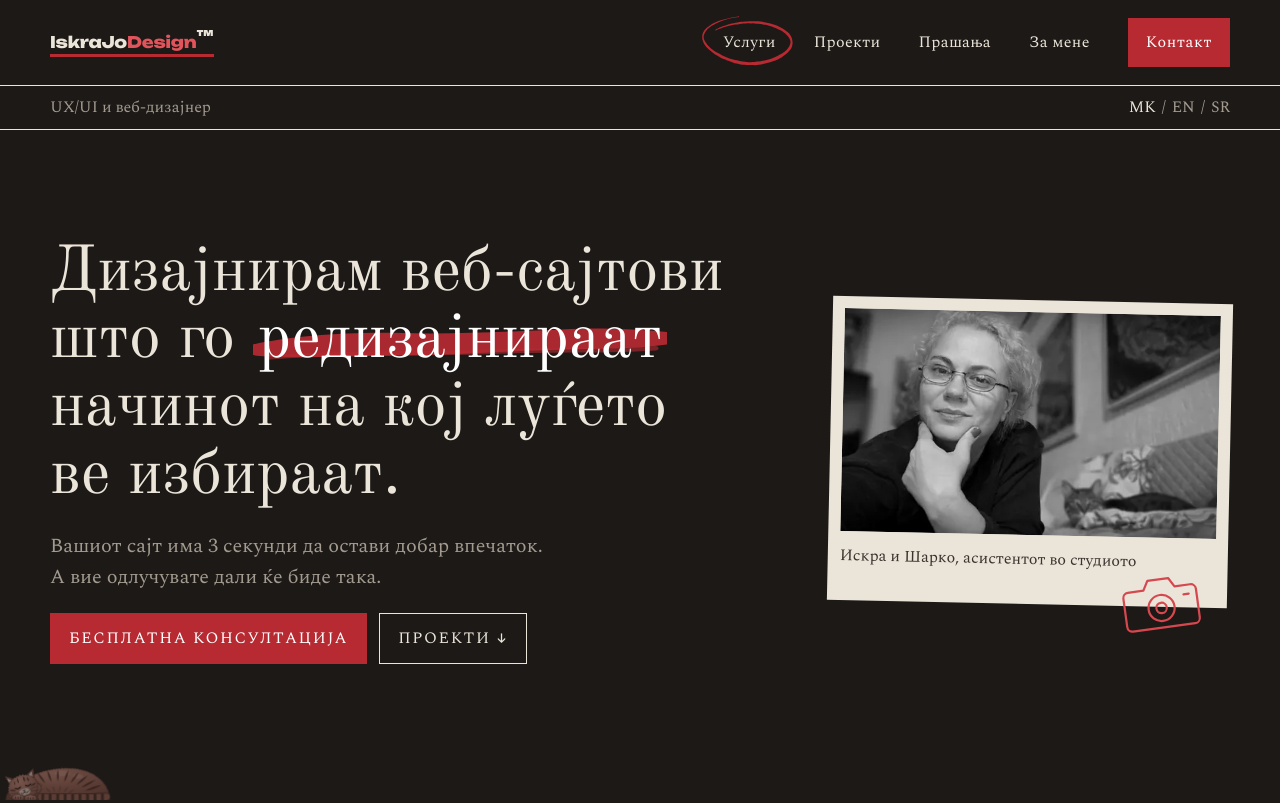
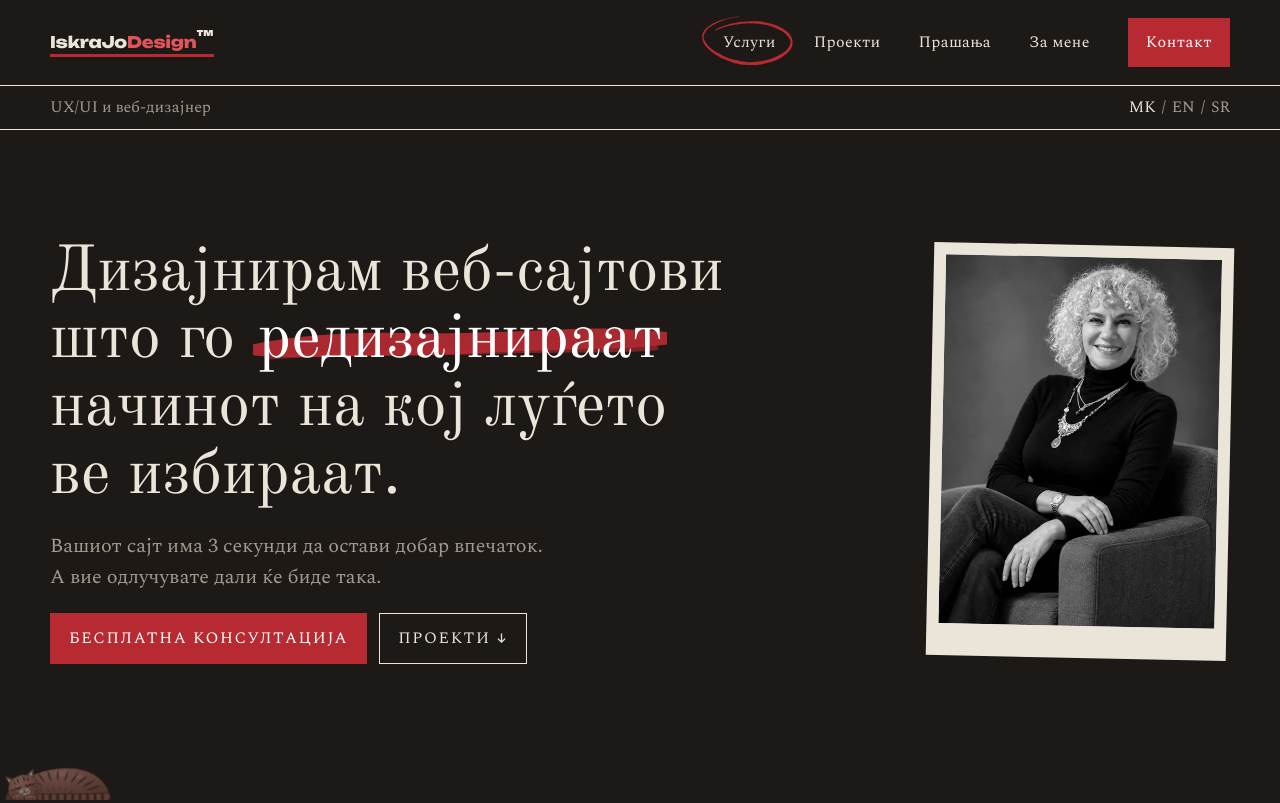
Before and after one commit to iskrajodesign/portfolio, a plain HTML site: page index.html in a window 1280 px wide. Shown: the top 803 px of the page. Drawn offline with Linux system fonts and the light colour scheme.

Commit message:
Swap Hero and About photos, new studio portrait in Hero, remove hero camera icon
Co-Authored-By: Claude Sonnet 5.5 <noreply@anthropic.com>
Claude-Session: https://claude.ai/code/session_01KhgrzVzz3ZLcTafvGmocc7

```diff
--- a/index.html
+++ b/index.html
@@ -954,6 +954,13 @@ main:focus{outline:none}
 
 /* v44 karusel: se gledaat ~4 odednas, se vrtat site fotografii */
 .ab-bot-r .ph-track img{height:180px}
+
+/* v45 zamena na fotografiite Hero <-> Za mene */
+.print .im{aspect-ratio:1084/1451}
+.print img{filter:none}
+.print{max-width:min(100%,300px)}
+.ab-ph img{height:auto!important;width:420px;aspect-ratio:720/427;filter:grayscale(1) contrast(1.06)}
+@media (max-width:820px){.ab-ph{width:min(320px,100%)}.ab-ph img{width:100%}}
 </style>
 
 <a class="skip" href="#main">Премини на содржина</a>
@@ -978,7 +985,7 @@ main:focus{outline:none}
     <p class="lede"><span class="ln2">Вашиот сајт има 3 секунди да остави добар впечаток.</span> <span class="ln2">А вие одлучувате дали ќе биде така.</span></p>
     <div class="ctas"><a class="btn fill" href="#contact">Бесплатна консултација</a><a class="btn" href="#work">Проекти ↓</a></div>
   </div>
-  <figure class="print" style="margin:0"><div class="im"><img width="720" height="427" fetchpriority="high" src="img/iskra.webp" srcset="img/iskra-480w.webp 480w, img/iskra-640w.webp 640w, img/iskra.webp 720w" sizes="(max-width:820px) min(376px,calc(100vw - 56px)), 376px" alt="Искра и мачорот Шарко"></div><p>Искра и Шарко, асистентот во студиото</p><svg class='cam cam-p' viewBox='0 0 64 52' aria-hidden='true' focusable='false'><g fill='none' stroke='currentColor' stroke-width='1.7' stroke-linecap='round' stroke-linejoin='round'><path d='M8 15h12l4-7h16l4 7h12a4 4 0 0 1 4 4v22a4 4 0 0 1-4 4H8a4 4 0 0 1-4-4V19a4 4 0 0 1 4-4z'/><circle cx='32' cy='30' r='10'/><circle cx='32' cy='30' r='4'/><path d='M50 22h4'/></g></svg></figure>
+  <figure class="print" style="margin:0"><div class="im"><img width="800" height="1071" fetchpriority="high" src="img/iskra-hero.webp" srcset="img/iskra-hero-480w.webp 480w, img/iskra-hero-640w.webp 640w, img/iskra-hero.webp 800w" sizes="(max-width:820px) min(300px,calc(100vw - 56px)), 300px" alt="Искра Јовановиќ"></div></figure>
 </div></section>
 
 
@@ -1060,7 +1067,7 @@ main:focus{outline:none}
         <li>Дизајнот е разговор, а не монолог.</li>
       </ol></div>
   <div class="ab-bot">
-    <figure class="ab-ph"><img src="img/iskra-about.webp" width="443" height="661" alt="Искра Јовановиќ" loading="lazy" decoding="async"></figure>
+    <figure class="ab-ph"><img src="img/iskra.webp" srcset="img/iskra-480w.webp 480w, img/iskra-640w.webp 640w, img/iskra.webp 720w" sizes="(max-width:820px) 320px, 420px" width="720" height="427" alt="Искра и мачорот Шарко" loading="lazy" decoding="async"><figcaption>Искра и Шарко, асистентот во студиото</figcaption></figure>
     <div class="ab-bot-r"><div class="ph-t"><h3>А кога креирам за себе,<br> го гледам светот низ <span class="nw">објективот.<svg class='cam cam-t' viewBox='0 0 64 52' aria-hidden='true' focusable='false'><g fill='none' stroke='currentColor' stroke-width='1.7' stroke-linecap='round' stroke-linejoin='round'><path d='M8 15h12l4-7h16l4 7h12a4 4 0 0 1 4 4v22a4 4 0 0 1-4 4H8a4 4 0 0 1-4-4V19a4 4 0 0 1 4-4z'/><circle cx='32' cy='30' r='10'/><circle cx='32' cy='30' r='4'/><path d='M50 22h4'/></g></svg></span></h3></div>
     <div class="ph-loop"><div class="ph-track" data-track>
       <img loading="lazy" decoding="async" src="img/alb-g2-0.webp" data-big="img/alb-g2-0.webp" width="550" height="259" alt="Фотографија" role="button" tabindex="0">
```
Also changed, not shown: img/iskra-hero-480w.webp (added), img/iskra-hero-640w.webp (added), img/iskra-hero.webp (added).
